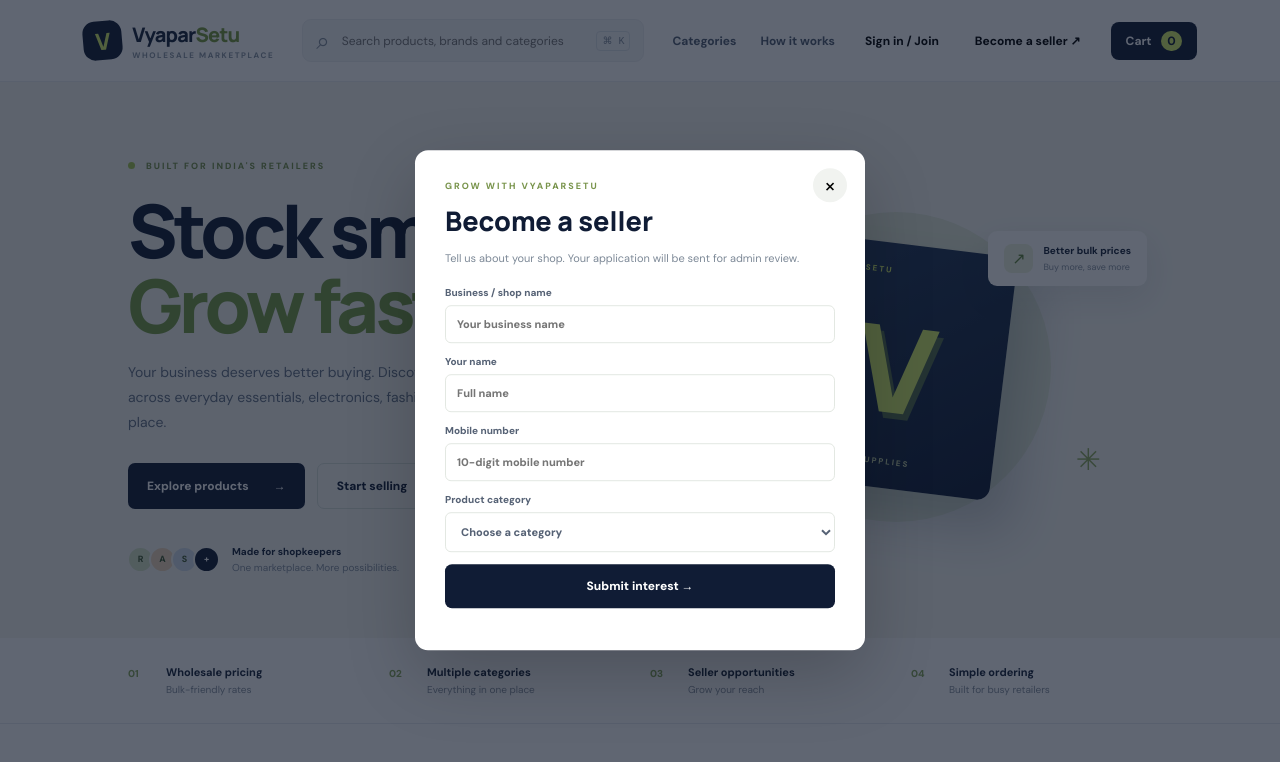
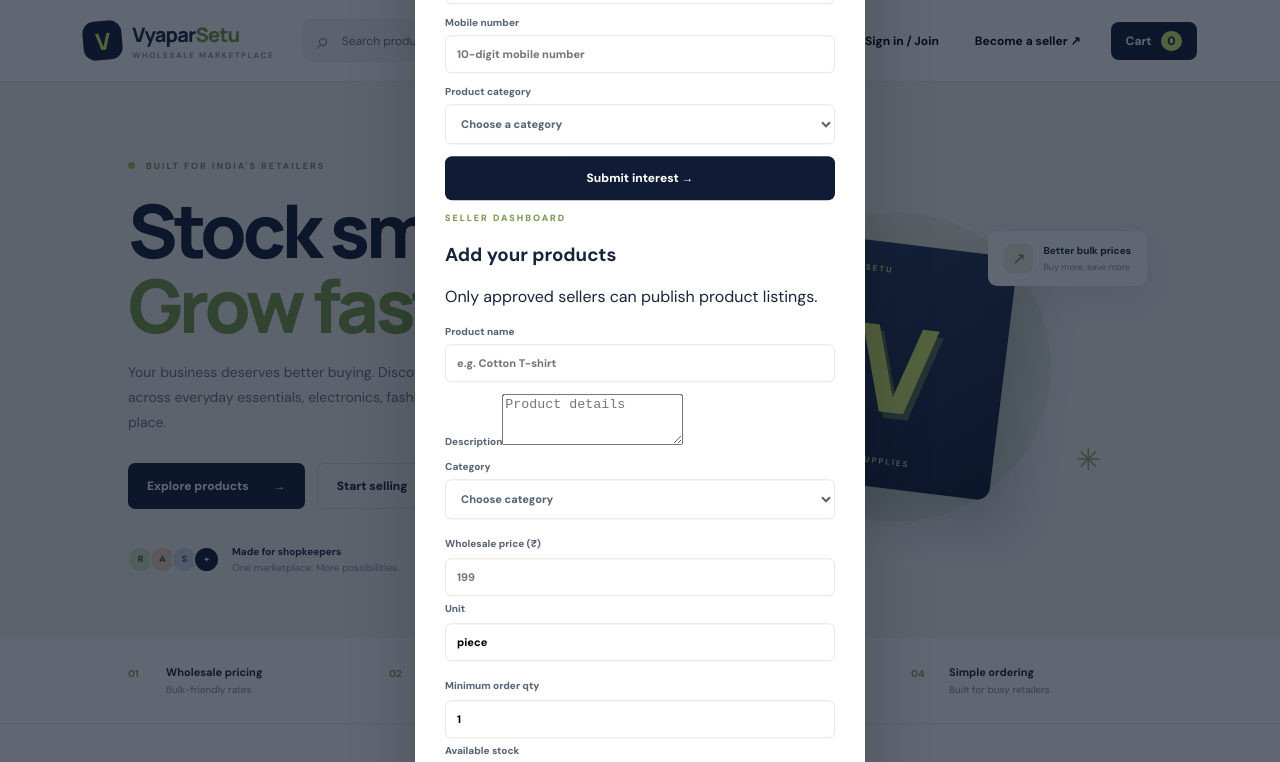
Before and after one commit to vikash7644/wholesale-marketplace, a plain HTML site: page index.html in a window 1280 px wide. Both pictures are taken after a click on the button "Become a seller ↗". Shown: the top 762 px of the page. Drawn offline with nearby package versions, Linux system fonts and the light colour scheme.

Commit message:
feat: add seller product upload dashboard form

```diff
--- a/index.html
+++ b/index.html
@@ -17,5 +17,20 @@
 </main>
 <footer><a class="brand footer-brand" href="#"><span class="brand-mark">V</span><span>Vyapar<span class="brand-accent">Setu</span><small>WHOLESALE MARKETPLACE</small></span></a><p>Built to help India's retailers do business better.</p><small>© 2026 VyaparSetu. Marketplace preview.</small></footer>
 <div class="overlay" id="overlay"></div><aside class="drawer" id="cartDrawer"><div class="drawer-head"><div><span class="eyebrow">YOUR SELECTION</span><h3>Your cart</h3></div><button class="close" id="cartClose">×</button></div><div id="cartItems" class="cart-items"><div class="empty-cart">Your cart is waiting.<br><small>Add products to get started.</small></div></div><div class="cart-foot"><div class="total-line"><span>Estimated total</span><b id="cartTotal">₹0</b></div><button class="btn-primary full" id="checkoutBtn">Continue to enquiry →</button><small>Demo catalogue only — checkout is not enabled yet.</small></div></aside>
-<div class="modal" id="sellerModal" role="dialog" aria-modal="true" aria-labelledby="sellerTitle"><button class="close modal-close" id="modalClose">×</button><div class="eyebrow">GROW WITH VYAPARSETU</div><h2 id="sellerTitle">Become a seller</h2><p>Tell us about your shop. Your application will be sent for admin review.</p><form id="sellerForm"><label>Business / shop name<input required name="business" placeholder="Your business name"></label><label>Your name<input required name="name" placeholder="Full name"></label><label>Mobile number<input required name="phone" inputmode="tel" pattern="[0-9]{10}" placeholder="10-digit mobile number"></label><label>Product category<select name="category" required><option value="">Choose a category</option><option>Grocery & daily needs</option><option>Electronics</option><option>Fashion</option><option>Home & kitchen</option><option>Hardware</option><option>Other</option></select></label><button class="btn-primary full" type="submit">Submit interest →</button><small id="formMessage" class="form-message"></small></form></div>
+<div class="modal" id="sellerModal" role="dialog" aria-modal="true" aria-labelledby="sellerTitle"><button class="close modal-close" id="modalClose">×</button><div class="eyebrow">GROW WITH VYAPARSETU</div><h2 id="sellerTitle">Become a seller</h2><p>Tell us about your shop. Your application will be sent for admin review.</p><form id="sellerForm"><label>Business / shop name<input required name="business" placeholder="Your business name"></label><label>Your name<input required name="name" placeholder="Full name"></label><label>Mobile number<input required name="phone" inputmode="tel" pattern="[0-9]{10}" placeholder="10-digit mobile number"></label><label>Product category<select name="category" required><option value="">Choose a category</option><option>Grocery & daily needs</option><option>Electronics</option><option>Fashion</option><option>Home & kitchen</option><option>Hardware</option><option>Other</option></select></label><button class="btn-primary full" type="submit">Submit interest →</button><small id="formMessage" class="form-message"></small></form>
+<div class="seller-products" id="sellerProductsPanel">
+  <div class="eyebrow">SELLER DASHBOARD</div><h3>Add your products</h3>
+  <p class="seller-panel-note" id="sellerProductNotice">Only approved sellers can publish product listings.</p>
+  <form id="productForm">
+    <label>Product name<input name="name" required maxlength="120" placeholder="e.g. Cotton T-shirt"></label>
+    <label>Description<textarea name="description" rows="3" maxlength="2000" placeholder="Product details"></textarea></label>
+    <label>Category<select name="category" required><option value="">Choose category</option><option>Grocery & daily needs</option><option>Electronics</option><option>Fashion</option><option>Home & kitchen</option><option>Hardware</option><option>Beauty & personal care</option><option>Stationery</option><option>Toys & games</option><option>Footwear</option><option>Mobile accessories</option><option>Packaging</option><option>Other</option></select></label>
+    <div class="product-fields"><label>Wholesale price (₹)<input name="price" type="number" min="0.01" step="0.01" required placeholder="199"></label><label>Unit<input name="unit" required maxlength="40" value="piece"></label></div>
+    <div class="product-fields"><label>Minimum order qty<input name="minimum_quantity" type="number" min="1" step="1" required value="1"></label><label>Available stock<input name="stock_quantity" type="number" min="0" step="1" required value="0"></label></div>
+    <label>Product photo (JPG, PNG, WEBP; max 5 MB)<input name="image" type="file" accept="image/jpeg,image/png,image/webp" required></label>
+    <button class="btn-primary full" type="submit" id="productSubmit">Upload & submit product →</button>
+    <small class="form-message" id="productMessage"></small>
+  </form>
+  <h3>Your product listings</h3><div id="myProducts" class="my-products">Sign in to view your listings.</div>
+</div></div>
 <div class="modal" id="authModal" role="dialog" aria-modal="true" aria-labelledby="authTitle"><button class="close modal-close" id="authClose">×</button><div class="eyebrow">YOUR MARKETPLACE ACCOUNT</div><h2 id="authTitle">Welcome back</h2><p id="authHelp">Sign in or create a shopkeeper account.</p><form id="authForm"><label>Email address<input type="email" name="email" required placeholder="you@example.com"></label><label>Password<input type="password" name="password" required minlength="8" placeholder="At least 8 characters"></label><label id="fullNameLabel" hidden>Full name<input type="text" name="full_name" placeholder="Your name"></label><div class="auth-actions"><button class="btn-primary full" type="submit" id="authSubmit">Sign in</button><button class="btn-outline full" type="button" id="authToggle">Create account</button></div><small id="authMessage" class="form-message"></small></form></div><div class="toast" id="toast" role="status"></div><script src="https://cdn.jsdelivr.net/npm/@supabase/supabase-js@2"></script><script src="app.js"></script></body></html>
```
